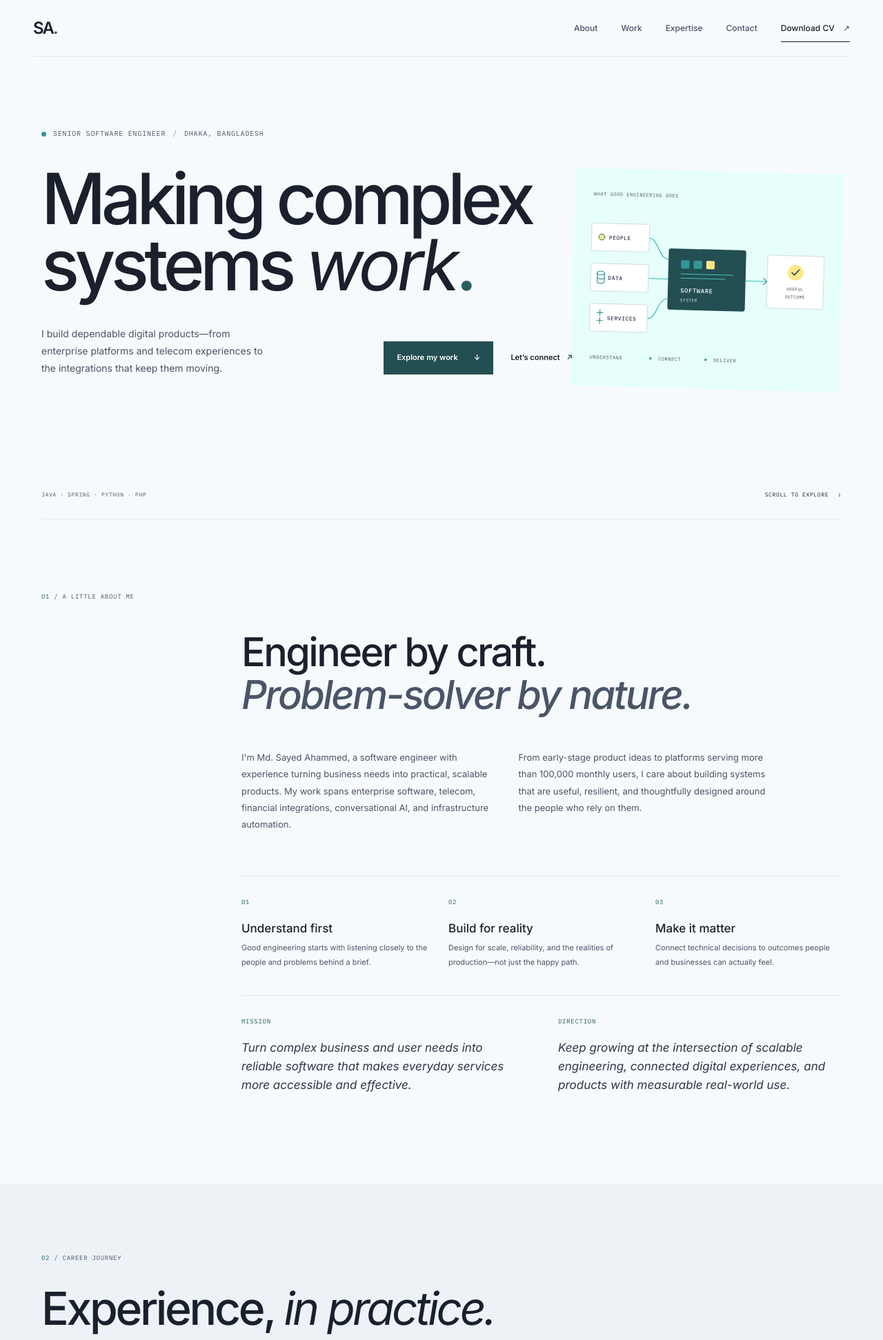
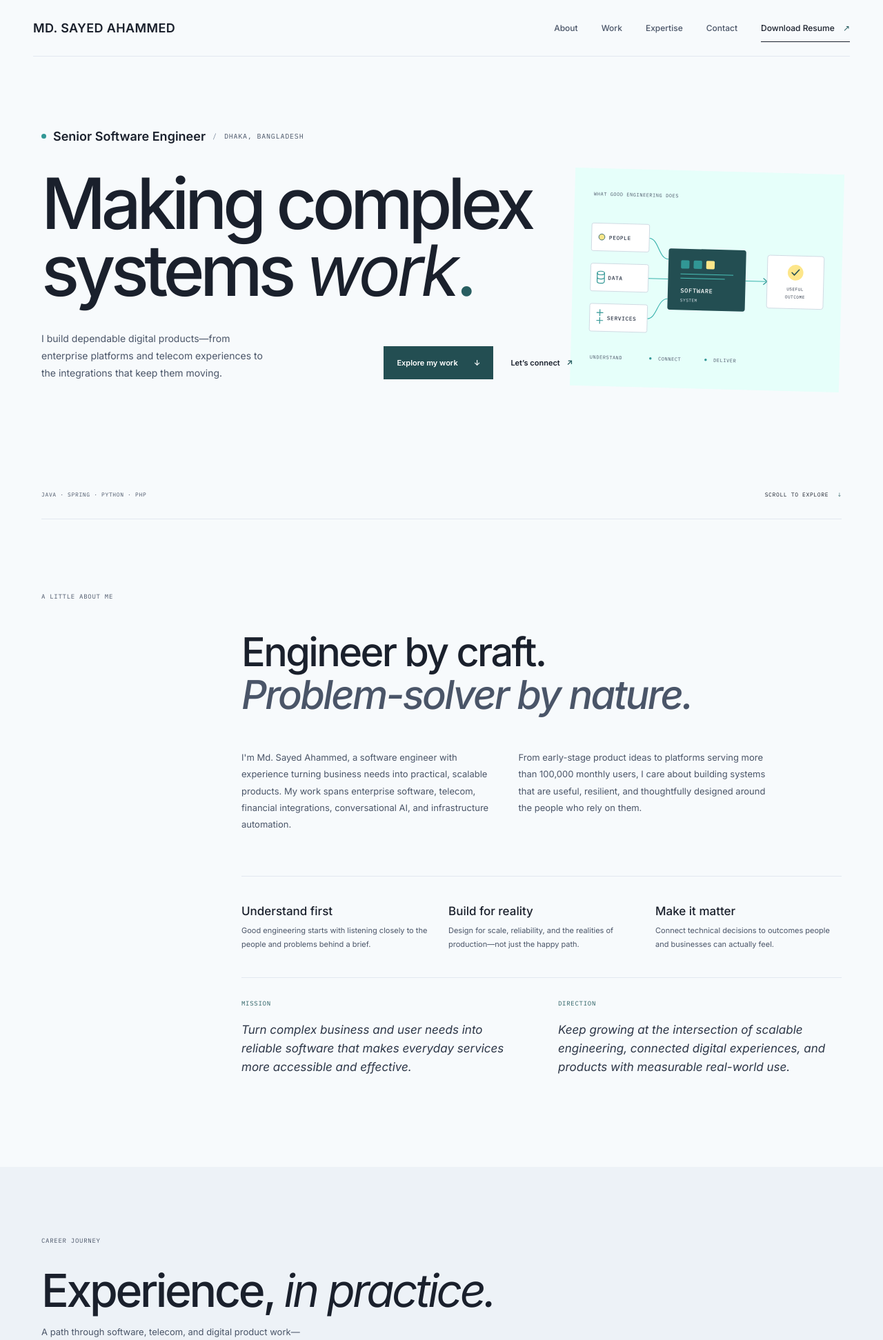
Before and after one commit to sayedahammed/personal-site, a Django app: page / in a window 1280 px wide. Shown: the top 1943 px of the page at 69% size. Run offline with Django 5.2, Linux system fonts and the light colour scheme.

Commit message:
Fix: name, download resume button, content
Co-authored-by: Copilot <223556219+Copilot@users.noreply.github.com>

```diff
--- a/static/css/site.css
+++ b/static/css/site.css
@@ -67,7 +67,7 @@ button, input, textarea { font: inherit; }
 h1, h2, h3, p { margin-top: 0; }
 .section-shell { width: min(1160px, calc(100% - 96px)); margin-inline: auto; }
 .site-header { height: 82px; width: min(1320px, calc(100% - 96px)); margin: auto; display: flex; align-items: center; justify-content: space-between; border-bottom: 1px solid var(--line); position: relative; z-index: 5; }
-.wordmark { font: 600 24px/1 var(--serif); letter-spacing: -.08em; }
+.wordmark { font: 600 18px/1 var(--sans); letter-spacing: .02em; }
 .wordmark span, .period { color: var(--accent-strong); }
 .navigation { display: flex; align-items: center; gap: 34px; font-size: 12px; font-weight: 500; }
 .navigation a:not(.nav-cta) { color: var(--muted); transition: color .2s ease; }
@@ -80,6 +80,7 @@ h1, h2, h3, p { margin-top: 0; }
 .hero-copy { position: relative; z-index: 1; }
 .eyebrow, .section-kicker, .hero-meta, .timeline-date, .card-number, .principle-no, .education-year { font-family: var(--mono); text-transform: uppercase; letter-spacing: .08em; }
 .eyebrow { font-size: 10px; color: var(--muted); display: flex; align-items: center; gap: 10px; }
+.hero-designation { font: 600 18px/1.3 var(--sans); letter-spacing: 0; text-transform: none; color: var(--ink); }
 .status-dot { width: 7px; height: 7px; background: var(--accent); border-radius: 50%; display: inline-block; }
 .eyebrow-divider { color: var(--gray-500); }
 .hero h1 { font: 500 clamp(65px, 8vw, 106px)/.94 var(--serif); letter-spacing: -.065em; margin: 38px 0 0; max-width: 760px; }
@@ -257,6 +258,7 @@ h1, h2, h3, p { margin-top: 0; }
   .nav-cta { margin-top: 13px; text-align: center; }
   .hero { min-height: 840px; padding-top: 66px; }
   .eyebrow { font-size: 8px; flex-wrap: wrap; }
+  .hero-designation { font-size: 16px; }
   .hero h1 { font-size: clamp(57px, 15vw, 82px); margin-top: 31px; }
   .hero-bottom { margin-top: 23px; }
   .hero-intro { font-size: 13px; max-width: 300px; }
@@ -272,7 +274,7 @@ h1, h2, h3, p { margin-top: 0; }
   .intro-columns { margin-top: 19px; }
   .intro-columns p { margin-bottom: 0; }
   .principles { margin-top: 30px; gap: 18px; }
-  .principles article { display: grid; grid-template-columns: 30px 1fr; column-gap: 10px; }
+  .principles article { display: block; }
   .principle-no { grid-row: span 2; padding-top: 3px; }
   .principles h3 { margin: 0 0 5px; }
   .mission-vision { grid-template-columns: 1fr; gap: 20px; margin-top: 26px; }
--- a/templates/home.html
+++ b/templates/home.html
@@ -2,7 +2,7 @@
 
 {% block content %}
 <header class="site-header">
-  <a class="wordmark" href="#home" aria-label="Sayed Ahammed, home">SA<span>.</span></a>
+  <a class="wordmark" href="#home" aria-label="MD. Sayed Ahammed, home">MD. SAYED AHAMMED</a>
   <button class="menu-toggle" type="button" aria-expanded="false" aria-controls="primary-nav" aria-label="Toggle navigation">
     <span></span><span></span>
   </button>
@@ -11,21 +11,21 @@
     <a href="#work">Work</a>
     <a href="#expertise">Expertise</a>
     <a href="#contact">Contact</a>
-    <a class="nav-cta" href="{% url 'download_resume' %}">Download CV <span aria-hidden="true">↗</span></a>
+    <a class="nav-cta" href="{% url 'download_resume' %}">Download Resume <span aria-hidden="true">↗</span></a>
   </nav>
 </header>
 
 <main>
   <section class="hero section-shell" id="home">
     <div class="hero-copy">
-      <p class="eyebrow"><span class="status-dot"></span> Senior Software Engineer <span class="eyebrow-divider">/</span> Dhaka, Bangladesh</p>
+      <p class="eyebrow"><span class="status-dot"></span> <span class="hero-designation">Senior Software Engineer</span> <span class="eyebrow-divider">/</span> Dhaka, Bangladesh</p>
       <h1>Making complex<br>systems <span class="serif-accent">work</span><span class="period">.</span></h1>
       <div class="hero-bottom">
         <p class="hero-intro">I build dependable digital products—from enterprise platforms and telecom experiences to the integrations that keep them moving.</p>
         <div class="hero-actions">
           <a class="button button-dark" href="#work">Explore my work <span aria-hidden="true">↓</span></a>
           <a class="text-link hero-connect-desktop" href="#contact">Let’s connect <span aria-hidden="true">↗</span></a>
-          <a class="text-link hero-connect-mobile" href="{% url 'download_resume' %}">Download CV <span aria-hidden="true">↓</span></a>
+          <a class="text-link hero-connect-mobile" href="{% url 'download_resume' %}">Download Resume <span aria-hidden="true">↓</span></a>
         </div>
       </div>
     </div>
@@ -82,7 +82,7 @@
   </section>
 
   <section class="intro-section section-shell" id="about">
-    <div class="section-kicker"><span>01</span> / A LITTLE ABOUT ME</div>
+    <div class="section-kicker">A LITTLE ABOUT ME</div>
     <div class="intro-content">
       <h2>Engineer by craft.<br><span class="muted">Problem-solver by nature.</span></h2>
       <div class="intro-columns">
@@ -90,9 +90,9 @@
         <p>From early-stage product ideas to platforms serving more than 100,000 monthly users, I care about building systems that are useful, resilient, and thoughtfully designed around the people who rely on them.</p>
       </div>
       <div class="principles">
-        <article><span class="principle-no">01</span><h3>Understand first</h3><p>Good engineering starts with listening closely to the people and problems behind a brief.</p></article>
-        <article><span class="principle-no">02</span><h3>Build for reality</h3><p>Design for scale, reliability, and the realities of production—not just the happy path.</p></article>
-        <article><span class="principle-no">03</span><h3>Make it matter</h3><p>Connect technical decisions to outcomes people and businesses can actually feel.</p></article>
+        <article><h3>Understand first</h3><p>Good engineering starts with listening closely to the people and problems behind a brief.</p></article>
+        <article><h3>Build for reality</h3><p>Design for scale, reliability, and the realities of production—not just the happy path.</p></article>
+        <article><h3>Make it matter</h3><p>Connect technical decisions to outcomes people and businesses can actually feel.</p></article>
       </div>
       <div class="mission-vision">
         <article><span class="principle-no">MISSION</span><p>Turn complex business and user needs into reliable software that makes everyday services more accessible and effective.</p></article>
@@ -104,7 +104,7 @@
   <section class="experience-section" id="work">
     <div class="section-shell">
       <div class="section-heading">
-        <div class="section-kicker"><span>02</span> / CAREER JOURNEY</div>
+        <div class="section-kicker">CAREER JOURNEY</div>
         <h2>Experience, <span class="serif-accent">in practice.</span></h2>
         <p class="section-description">A path through software, telecom, and digital product work—always close to the problem being solved.</p>
       </div>
@@ -131,33 +131,33 @@
 
   <section class="projects-section section-shell">
     <div class="section-heading">
-      <div class="section-kicker"><span>03</span> / SELECTED WORK</div>
+      <div class="section-kicker">SELECTED WORK</div>
       <h2>Systems built<br>to <span class="serif-accent">move work forward.</span></h2>
     </div>
     <div class="project-grid">
       <article class="project-card project-feature">
-        <span class="project-index">01 / ENTERPRISE CRM</span>
+        <span class="project-index">ENTERPRISE CRM</span>
         <div class="project-symbol symbol-nodes" aria-hidden="true"><i></i><i></i><i></i><i></i></div>
         <h3>Telecom subscriber lifecycle platform</h3>
         <p>Enterprise CRM supporting corporate subscriber onboarding and lifecycle management, with mobile financial services integrations for wallet-based top-ups.</p>
         <div class="tag-list"><span>Java / Spring Boot</span><span>MFS</span><span>Telecom</span></div>
       </article>
       <article class="project-card">
-        <span class="project-index">02 / CONVERSATIONAL AI</span>
+        <span class="project-index">CONVERSATIONAL AI</span>
         <div class="project-symbol symbol-chat" aria-hidden="true"><span>?</span></div>
         <h3>AI-powered HR chatbot</h3>
         <p>Internal conversational solution designed to automate employee communication and improve query resolution.</p>
         <div class="tag-list"><span>Dialogflow</span><span>Node.js</span></div>
       </article>
       <article class="project-card">
-        <span class="project-index">03 / AUTOMATION</span>
+        <span class="project-index">AUTOMATION</span>
         <div class="project-symbol symbol-pulse" aria-hidden="true"><i></i><i></i><i></i><i></i><i></i></div>
         <h3>SOC resource alerting system</h3>
         <p>Automated resource monitoring and SMS alerting, combining infrastructure automation with a web-based operations interface.</p>
         <div class="tag-list"><span>Python / Ansible</span><span>Laravel</span><span>SMSC</span></div>
       </article>
       <article class="project-card project-feature">
-        <span class="project-index">04 / HIGH-TRAFFIC PRODUCT</span>
+        <span class="project-index">HIGH-TRAFFIC PRODUCT</span>
         <div class="project-symbol symbol-rings" aria-hidden="true"><i></i><i></i><i></i></div>
         <h3>Telecom chatbot for 100k+ users</h3>
         <p>High-traffic chatbot platform with data purchase and automated campaigns, serving more than 100,000 monthly active users.</p>
@@ -168,20 +168,20 @@
 
   <section class="expertise-section section-shell" id="expertise">
     <div class="section-heading">
-      <div class="section-kicker"><span>04</span> / WHAT I BRING</div>
+      <div class="section-kicker">WHAT I BRING</div>
       <h2>Tools are only useful<br>when they <span class="serif-accent">solve something.</span></h2>
     </div>
     <div class="expertise-grid">
-      <article class="expertise-card"><span class="card-number">01</span><h3>Backend &amp; platforms</h3><p>Building APIs and enterprise services with performance, maintainability, and scale in mind.</p><div class="skill-list">Java · Spring Boot · Node.js · PHP · Laravel · Python</div></article>
-      <article class="expertise-card"><span class="card-number">02</span><h3>Data &amp; architecture</h3><p>Designing robust data layers and service boundaries for high-throughput applications.</p><div class="skill-list">PostgreSQL · MySQL · Oracle · Redis · Microservices</div></article>
-      <article class="expertise-card"><span class="card-number">03</span><h3>Connected experiences</h3><p>Connecting people and services through messaging, payments, chat, and automation.</p><div class="skill-list">MFS APIs · SMSC · Dialogflow · Wit.ai · Ansible</div></article>
-      <article class="expertise-card"><span class="card-number">04</span><h3>Product collaboration</h3><p>Bridging business goals and engineering through discovery, prototyping, and delivery.</p><div class="skill-list">System design · SDLC · Scrum · Consultation · Git</div></article>
+      <article class="expertise-card"><h3>Backend &amp; platforms</h3><p>Building APIs and enterprise services with performance, maintainability, and scale in mind.</p><div class="skill-list">Java · Spring Boot · Node.js · PHP · Laravel · Python</div></article>
+      <article class="expertise-card"><h3>Data &amp; architecture</h3><p>Designing robust data layers and service boundaries for high-throughput applications.</p><div class="skill-list">PostgreSQL · MySQL · Oracle · Redis · Microservices</div></article>
+      <article class="expertise-card"><h3>Connected experiences</h3><p>Connecting people and services through messaging, payments, chat, and automation.</p><div class="skill-list">MFS APIs · SMSC · Dialogflow · Wit.ai · Ansible</div></article>
+      <article class="expertise-card"><h3>Product collaboration</h3><p>Bridging business goals and engineering through discovery, prototyping, and delivery.</p><div class="skill-list">System design · SDLC · Scrum · Consultation · Git</div></article>
     </div>
   </section>
 
   <section class="impact-section">
     <div class="section-shell impact-inner">
-      <div class="section-kicker"><span>05</span> / SELECTED IMPACT</div>
+      <div class="section-kicker"> SELECTED IMPACT</div>
       <div class="impact-grid">
         <div class="impact-stat"><strong>100<span>k+</span></strong><p>monthly active users supported by a telecom chatbot platform</p></div>
         <div class="impact-copy"><p class="impact-quote">“Technology earns its place when it makes something meaningfully better.”</p><p class="impact-note">A practical approach shaped by work across enterprise software, telecom, and digital products.</p></div>
@@ -190,14 +190,14 @@
   </section>
 
   <section class="education-section section-shell">
-    <div class="section-kicker"><span>06</span> / FOUNDATIONS</div>
+    <div class="section-kicker">FOUNDATIONS</div>
     <div class="education-content"><div><h2>Always learning.<br><span class="muted">Grounded in fundamentals.</span></h2></div><div class="education-card"><span class="education-year">2017</span><div><h3>B.Sc. in Computer Science &amp; Engineering</h3><p>Daffodil International University</p></div><span class="education-mark">CSE</span></div></div>
   </section>
 
   <section class="contact-section" id="contact">
     <div class="section-shell contact-inner">
       <div class="contact-copy">
-        <div class="section-kicker"><span>07</span> / START A CONVERSATION</div>
+        <div class="section-kicker">START A CONVERSATION</div>
         <h2>Have a good<br>problem to <span class="serif-accent">solve?</span></h2>
         <p>I’m open to conversations about thoughtful products, challenging engineering, and ways to make technology work better.</p>
         <a class="contact-email" href="mailto:sayed@sayedahammed.com">sayed@sayedahammed.com <span aria-hidden="true">↗</span></a>
@@ -220,7 +220,7 @@
         </form>
       </div>
     </div>
-    <footer class="site-footer section-shell"><a class="wordmark footer-mark" href="#home">SA<span>.</span></a><span>© {% now "Y" %} Md. Sayed Ahammed</span><a href="{% url 'download_resume' %}">Download CV ↓</a></footer>
+    <footer class="site-footer section-shell"><a class="wordmark footer-mark" href="#home">MD. SAYED AHAMMED</a><span>© {% now "Y" %} Md. Sayed Ahammed</span><a href="{% url 'download_resume' %}">Download Resume ↓</a></footer>
   </section>
 </main>
 {% endblock %}
```
